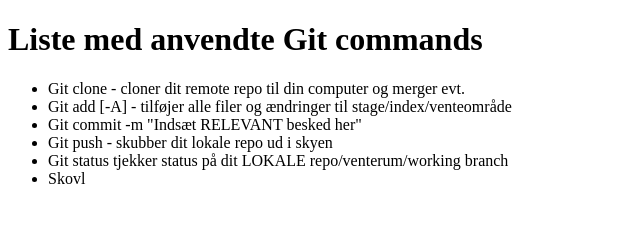
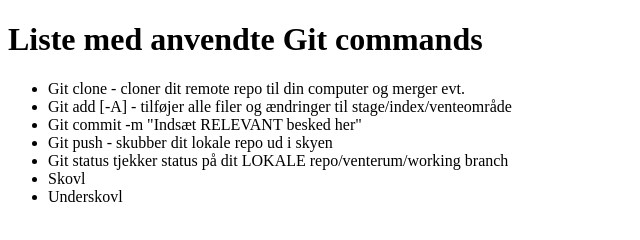
Before and after one commit to mwintherDK/V2BLtest, a plain HTML site: page index.html in a window 1280 px wide. Shown: the whole page, without its empty margins (0-640 px from the left). Drawn offline with Linux system fonts and the light colour scheme.

Commit message:
Added useless <li>

```diff
--- a/index.html
+++ b/index.html
@@ -22,6 +22,7 @@
         Git status tjekker status på dit LOKALE repo/venterum/working branch
       </li>
       <li>Skovl</li>
+      <li>Underskovl</li>
     </ul>
   </body>
 </html>
```
